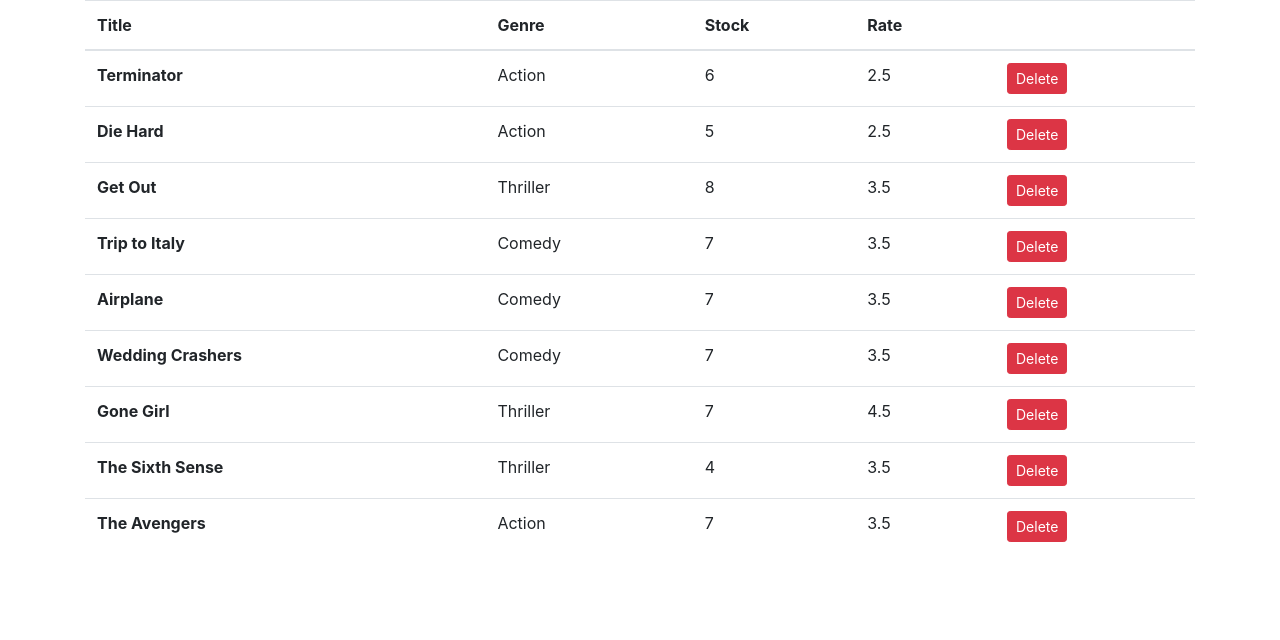
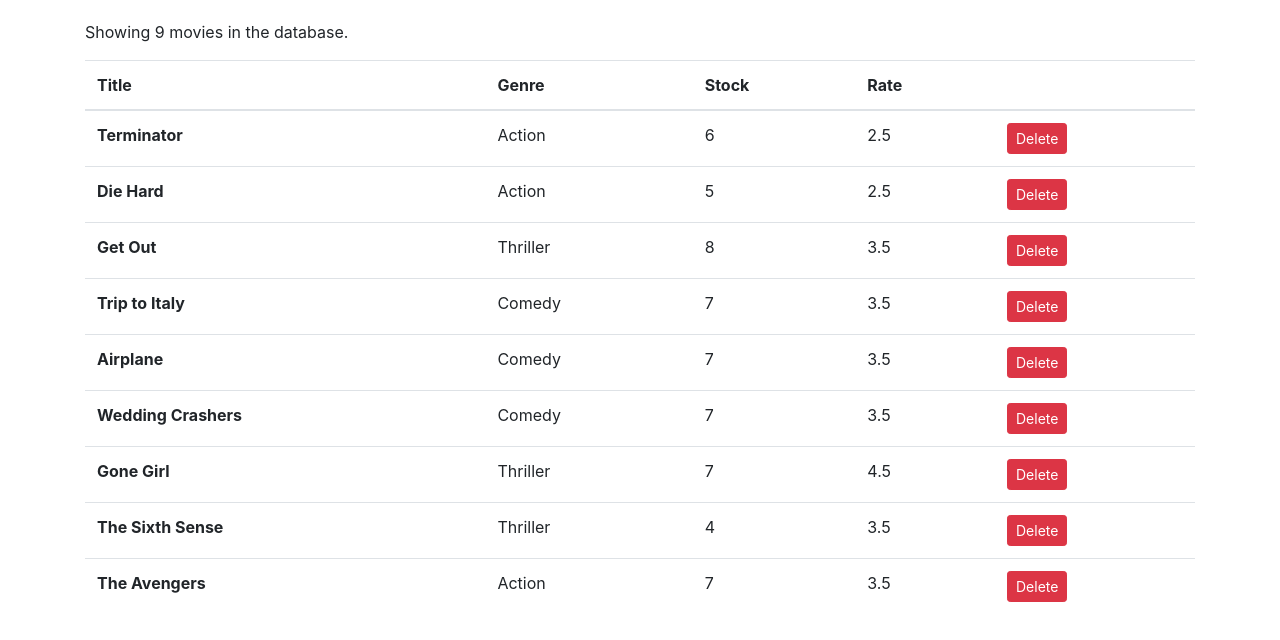
Before and after one commit to abchakra/mastering-react, a React (Create React App) app in the folder vidly/: page / in a window 1280 px wide. Shown: the top 640 px of the page. Built offline with nearby package versions, Linux system fonts and the light colour scheme.

Commit message:
conditional rendering

```diff
--- a/vidly/src/components/movies.jsx
+++ b/vidly/src/components/movies.jsx
@@ -16,7 +16,13 @@
     }
 
     render() {
+        const { length: movieCount } = this.state.movies;
+        if (movieCount === 0) {
+            return <p>There are no movies in the database</p>
+        } else {
             return (
+                <React.Fragment>
+                    <p>Showing {movieCount} movies in the database.</p>
                     <table className="table">
 
                         <thead>
@@ -41,7 +47,10 @@
                                     </tr>
                                 ))}
                         </tbody>
-            </table>);
+                    </table>
+                </React.Fragment>
+            );
+        }
     }
 }
 
--- a/vidly/src/index.css
+++ b/vidly/src/index.css
@@ -5,6 +5,7 @@
     sans-serif;
   -webkit-font-smoothing: antialiased;
   -moz-osx-font-smoothing: grayscale;
+  padding: 20px 0 0 0;
 }
 
 code {
```
Lines whose indentation alone changed are shown as unchanged.
